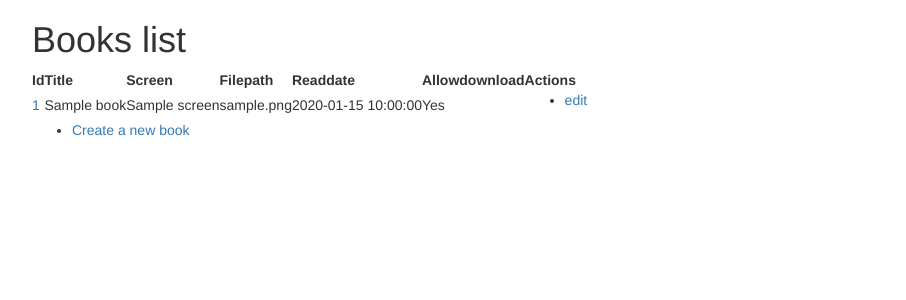
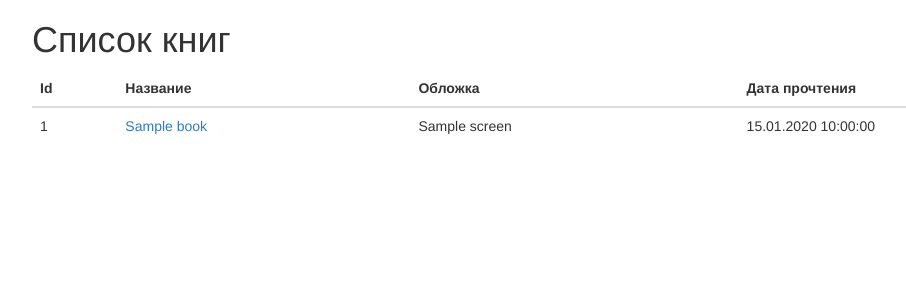
Before and after one commit to strelcov/simphony_test, a Symfony app: template app/Resources/views/book/index.html.twig in a window 1280 px wide. Shown: the part 52-352 px from the top of the page, without its empty margins (38-944 px from the left). Run offline with Twig, Linux system fonts and the light colour scheme; the template is opened without the code that fills it: most values are stand-ins (such as "Sample title", 1, 10 or a date in 2020); some libraries are stand-ins or nearby versions.

Commit message:
normal form on main

```diff
--- a/app/Resources/views/book/index.html.twig
+++ b/app/Resources/views/book/index.html.twig
@@ -1,44 +1,41 @@
 {% extends 'base.html.twig' %}
 
 {% block body %}
-    <h1>Books list</h1>
+    <h1>Список книг</h1>
 
-    <table>
+    <table class="table">
         <thead>
             <tr>
                 <th>Id</th>
-                <th>Title</th>
-                <th>Screen</th>
-                <th>Filepath</th>
-                <th>Readdate</th>
-                <th>Allowdownload</th>
-                <th>Actions</th>
+                <th>Название</th>
+                <th>Обложка</th>
+                <th>Дата прочтения</th>
+                {% if is_granted("IS_AUTHENTICATED_REMEMBERED") %}
+                    <th class="text-right">Действия</th>
+                {% endif %}
             </tr>
         </thead>
         <tbody>
         {% for book in books %}
             <tr>
-                <td><a href="{{ path('book_edit', { 'id': book.id }) }}">{{ book.id }}</a></td>
-                <td>{{ book.title }}</td>
+                <td>{{ book.id }}</td>
+                <td><a href="{{ path('book_edit', { 'id': book.id }) }}">{{ book.title }}</a></td>
                 <td>{{ book.screen }}</td>
-                <td>{{ book.filePath }}</td>
-                <td>{% if book.readDate %}{{ book.readDate|date('Y-m-d H:i:s') }}{% endif %}</td>
-                <td>{% if book.allowDownload %}Yes{% else %}No{% endif %}</td>
-                <td>
-                    <ul>
-                        <li>
-                            <a href="{{ path('book_edit', { 'id': book.id }) }}">edit</a>
-                        </li>
-                    </ul>
-                </td>
+                <td>{% if book.readDate %}{{ book.readDate|date('d.m.Y H:i:s') }}{% endif %}</td>
+                {% if is_granted("IS_AUTHENTICATED_REMEMBERED") %}
+                    <td class="text-right">
+                        {% if book.allowDownload %}
+                            <a href="{{ path('book_delete', { 'id': book.id }) }}">Скачать</a>
+                        {% endif %}
+                        <a href="{{ path('book_edit', { 'id': book.id }) }}">Изменить</a>
+                        <a href="{{ path('book_delete', { 'id': book.id }) }}">Удалить</a>
+                    </td>
+                {% endif %}
             </tr>
         {% endfor %}
         </tbody>
     </table>
-
-    <ul>
-        <li>
-            <a href="{{ path('book_new') }}">Create a new book</a>
-        </li>
-    </ul>
+    {% if is_granted("IS_AUTHENTICATED_REMEMBERED") %}
+        <a class="btn btn-primary" href="{{ path('book_new') }}">Добавить книгу</a>
+    {% endif %}
 {% endblock %}
--- a/app/config/security.yml
+++ b/app/config/security.yml
@@ -27,3 +27,4 @@ security:
         - { path: ^/register, role: IS_AUTHENTICATED_ANONYMOUSLY }
         - { path: ^/resetting, role: IS_AUTHENTICATED_ANONYMOUSLY }
         - { path: ^/admin/, role: ROLE_ADMIN }
+        - { path: ^/book/, role: ROLE_USER }
--- a/src/AppBundle/Controller/BookController.php
+++ b/src/AppBundle/Controller/BookController.php
@@ -5,7 +5,7 @@ namespace AppBundle\Controller;
 use AppBundle\Entity\Book;
 use Symfony\Bundle\FrameworkBundle\Controller\Controller;
 use Sensio\Bundle\FrameworkExtraBundle\Configuration\Method;
-use Sensio\Bundle\FrameworkExtraBundle\Configuration\Route;
+use Symfony\Component\Routing\Annotation\Route;
 use Symfony\Component\HttpFoundation\Request;
 
 class BookController extends Controller
@@ -96,7 +96,7 @@ class BookController extends Controller
             $em->flush();
         }
 
-        return $this->redirectToRoute('book_index');
+        return $this->redirectToRoute('homepage');
     }
 
     /**
```
